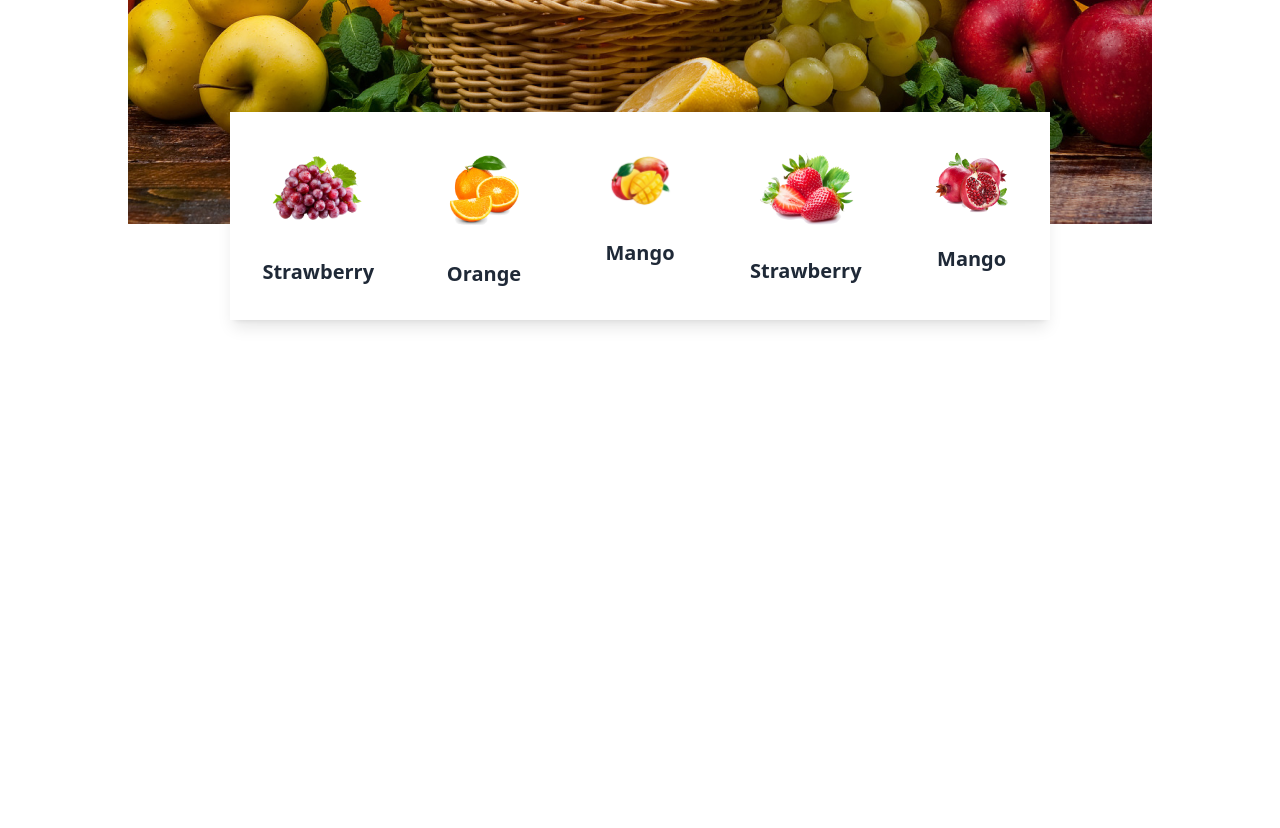
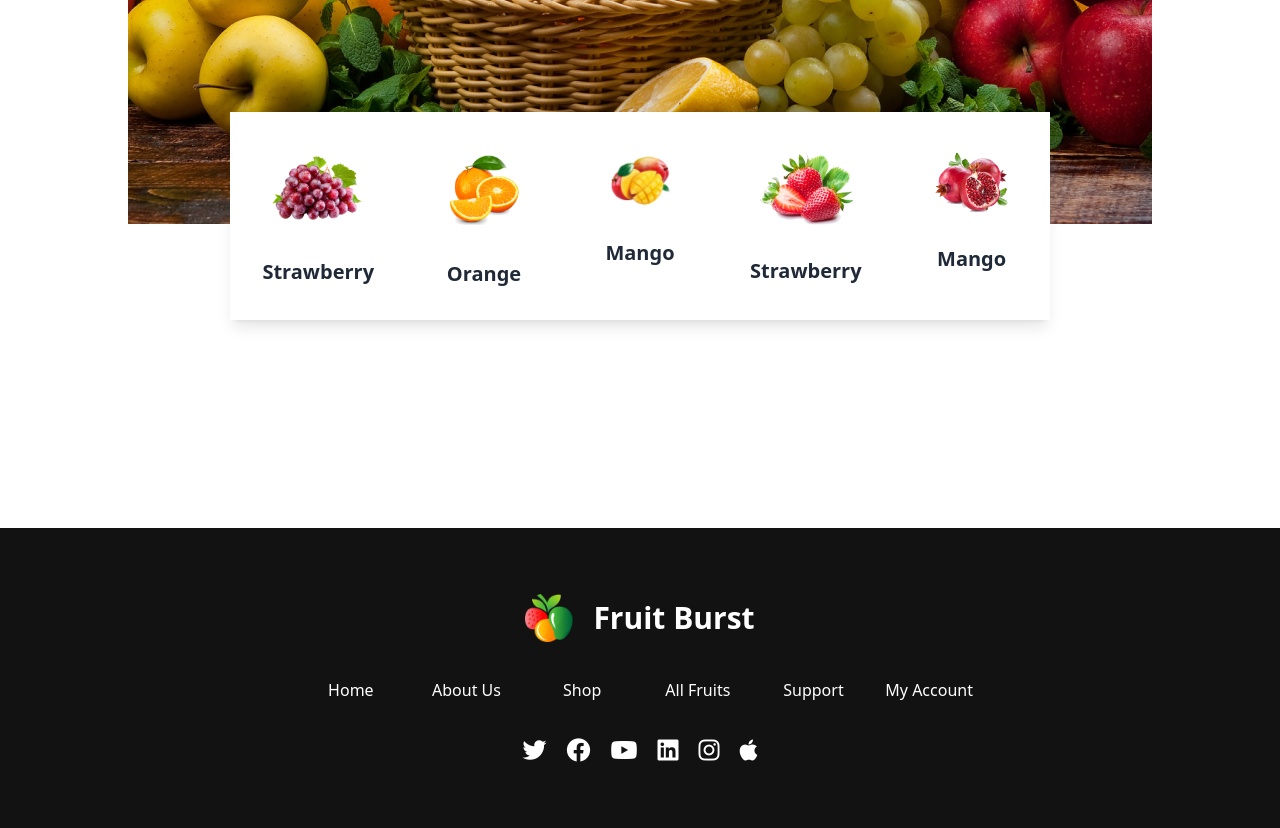
Before and after one commit to atiqur15-13604/B8A3-fruit-brust, a plain HTML site: page index.html in a window 1280 px wide. Shown: the part 488-1316 px from the top of the page. Before the commit the page ends 920 px from the top, so only its background shows below. Drawn offline with nearby package versions, Linux system fonts and the light colour scheme; grey boxes are pictures that could not be loaded.

Commit message:
updated file

```diff
--- a/index.html
+++ b/index.html
@@ -314,9 +314,40 @@
          </section>
       </main>
 
+      <footer class="mt-24 bg-[#121212] h-[300px] w-full flex flex-col justify-center items-center">
+         <div class="text-white flex gap-5 text-center items-center">
+            <img class="w-12 h-12" src="./images/logo.png" alt="" />
+            <h2 class="text-3xl font-bold">Fruit Burst</h2>
+          </div>
+
+          <div class="text-white my-9">
+            <ul
+              class="grid grid-cols-3 lg:grid-cols-6 md:grid-cols-6  gap-5 lg:gap-7 text-center font-base font-medium"
+            >
+              <li>Home</li>
+              <li>About Us</li>
+              <li>Shop</li>
+              <li>All Fruits</li>
+              <li>Support</li>
+              <li>My Account</li>
+            </ul>
+          </div>
+
+          <div class="text-white text-2xl text-center">
+            <p class="flex gap-5 flex-wrap w-[50%] lg:w-full md:w-full  m-auto">
+              <i class="fa-brands fa-twitter"></i>
+              <i class="fa-brands fa-facebook"></i>
+              <i class="fa-brands fa-youtube"></i>
+              <i class="fa-brands fa-linkedin"></i>
+              <i class="fa-brands fa-instagram"></i>
+              <i class="fa-brands fa-apple"></i>
+            </p>
+          </div>
+      </footer>
 
    </body>
 </html>
+
 <!-- git init
 git add README.md
 git commit -m "first commit"
```
